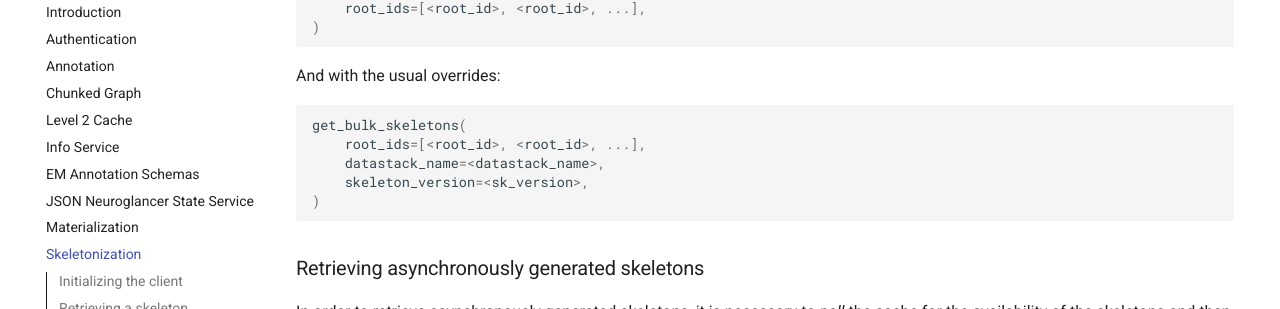
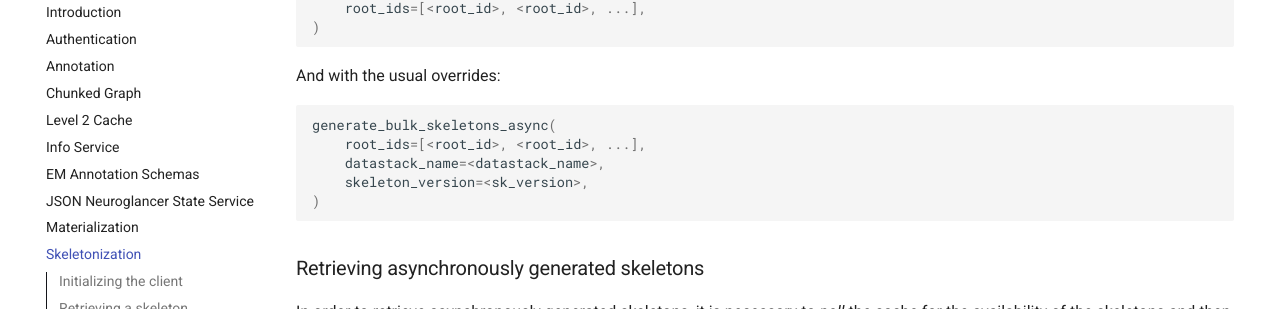
Before and after one commit to CAVEconnectome/CAVEclient, an MkDocs documentation site: the page built from docs/tutorials/skeletonization.md, in a window 1280 px wide and 900 px high, scrolled down 3984 px. Shown: the part 144-453 px from the top of the window. Built offline with MkDocs 1.6.1 and Material for MkDocs 9.7.7, drawn with Linux system fonts in a browser that asks for light colours; comment, search, counter and statistics services are not loaded.

Commit message:
Docs error correction

````diff
--- a/docs/tutorials/skeletonization.md
+++ b/docs/tutorials/skeletonization.md
@@ -196,7 +196,7 @@ generate_bulk_skeletons_async(
 And with the usual overrides:
 
 ```python
-get_bulk_skeletons(
+generate_bulk_skeletons_async(
     root_ids=[<root_id>, <root_id>, ...],
     datastack_name=<datastack_name>,
     skeleton_version=<sk_version>,
````
